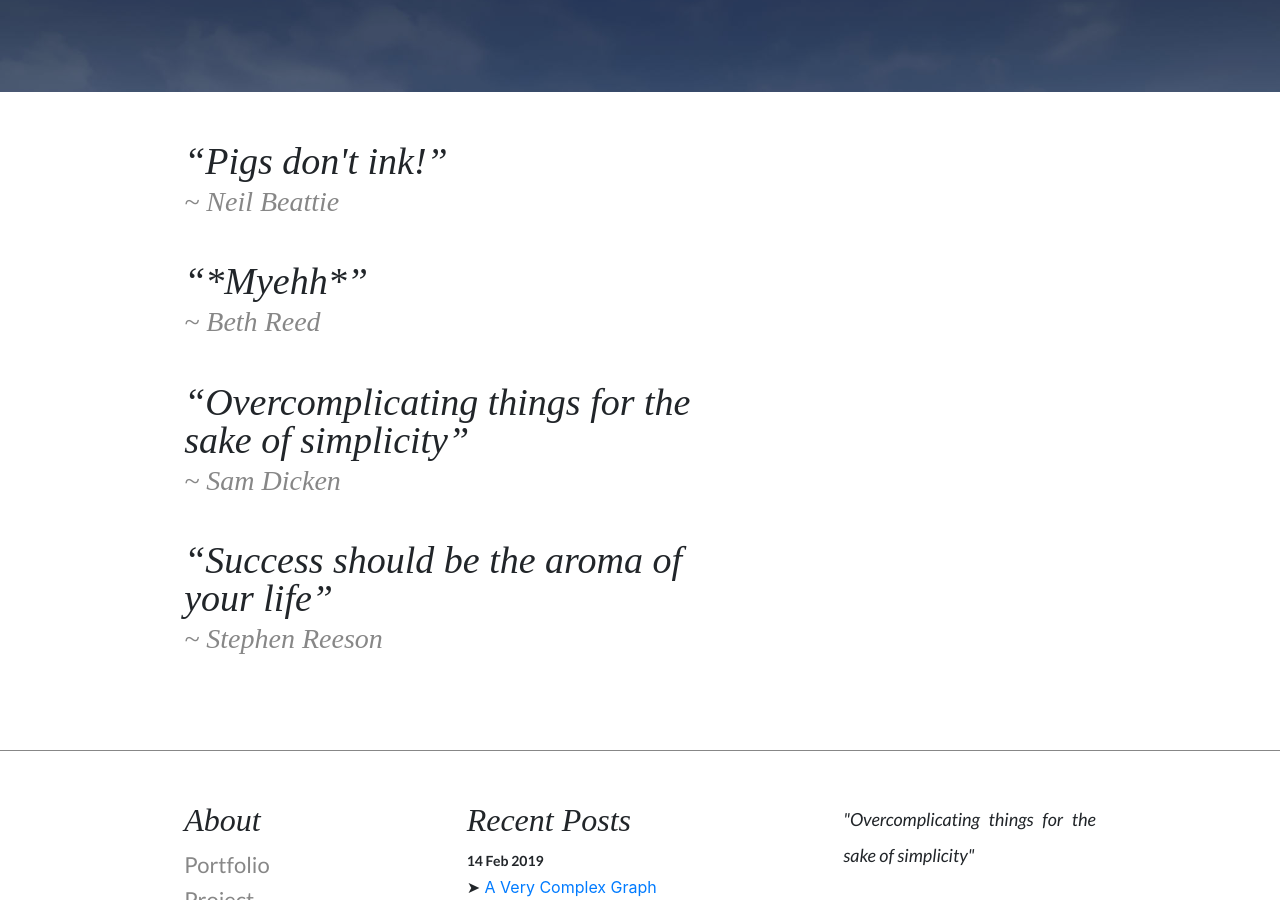
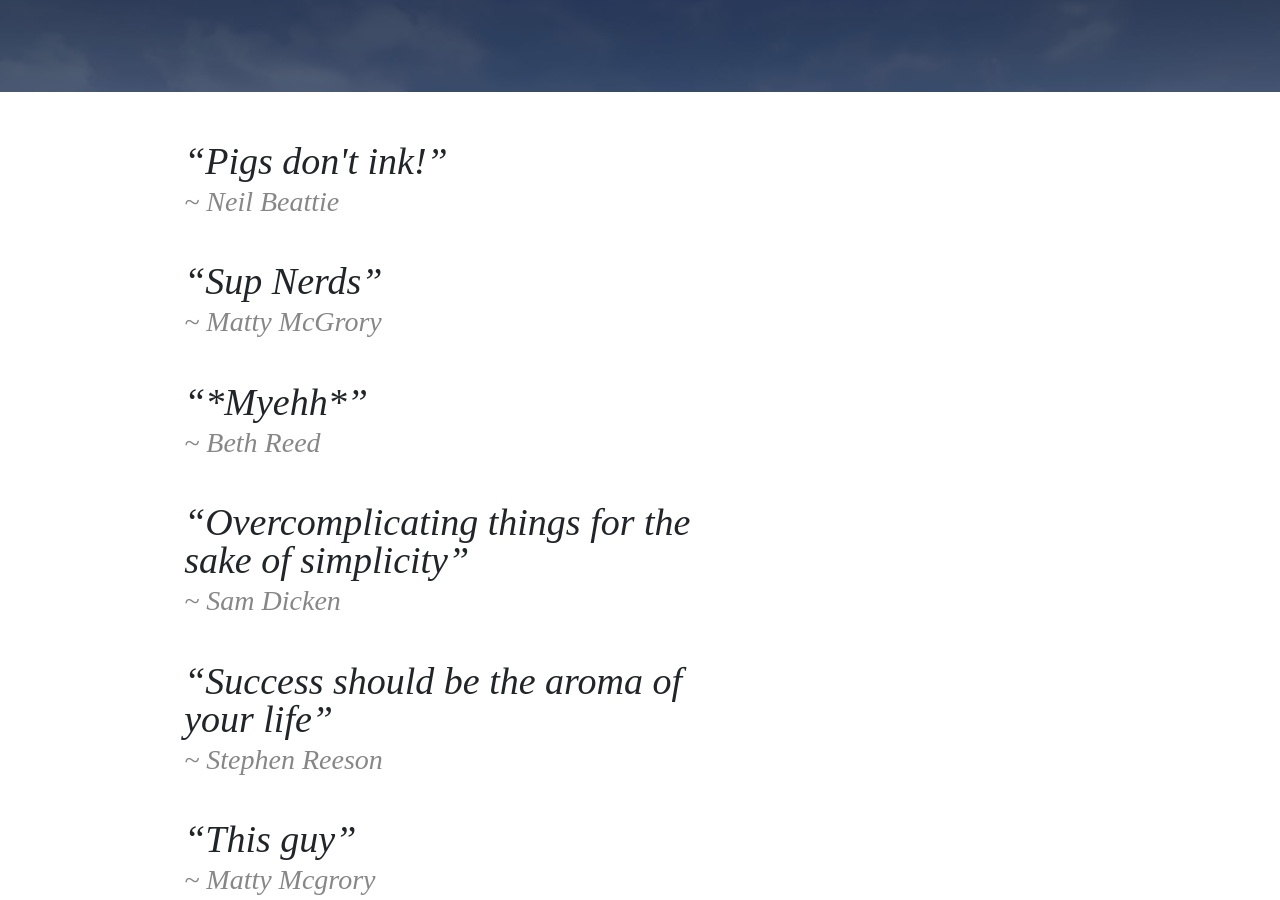
Before and after one commit to ProfessorDudley/FinalYearProject, a Jekyll site: the page built from quotes/index.html, in a window 1280 px wide and 900 px high, scrolled down 268 px. Built offline with Jekyll 4.4.1, drawn with Linux system fonts in a browser that asks for light colours; nearby versions of some CDN libraries.

Commit message:
Adding Quotes

```diff
--- a/_data/quotes.yml
+++ b/_data/quotes.yml
@@ -1,8 +1,12 @@
 - name: Neil Beattie
   quote: "Pigs don't ink!"
+- name: Matty McGrory
+  quote: "Sup Nerds"
 - name: Beth Reed
   quote: "*Myehh*"
 - name: Sam Dicken
   quote: "Overcomplicating things for the sake of simplicity"
 - name: Stephen Reeson
   quote: "Success should be the aroma of your life"
+- name: Matty Mcgrory
+  quote: "This guy"
```
